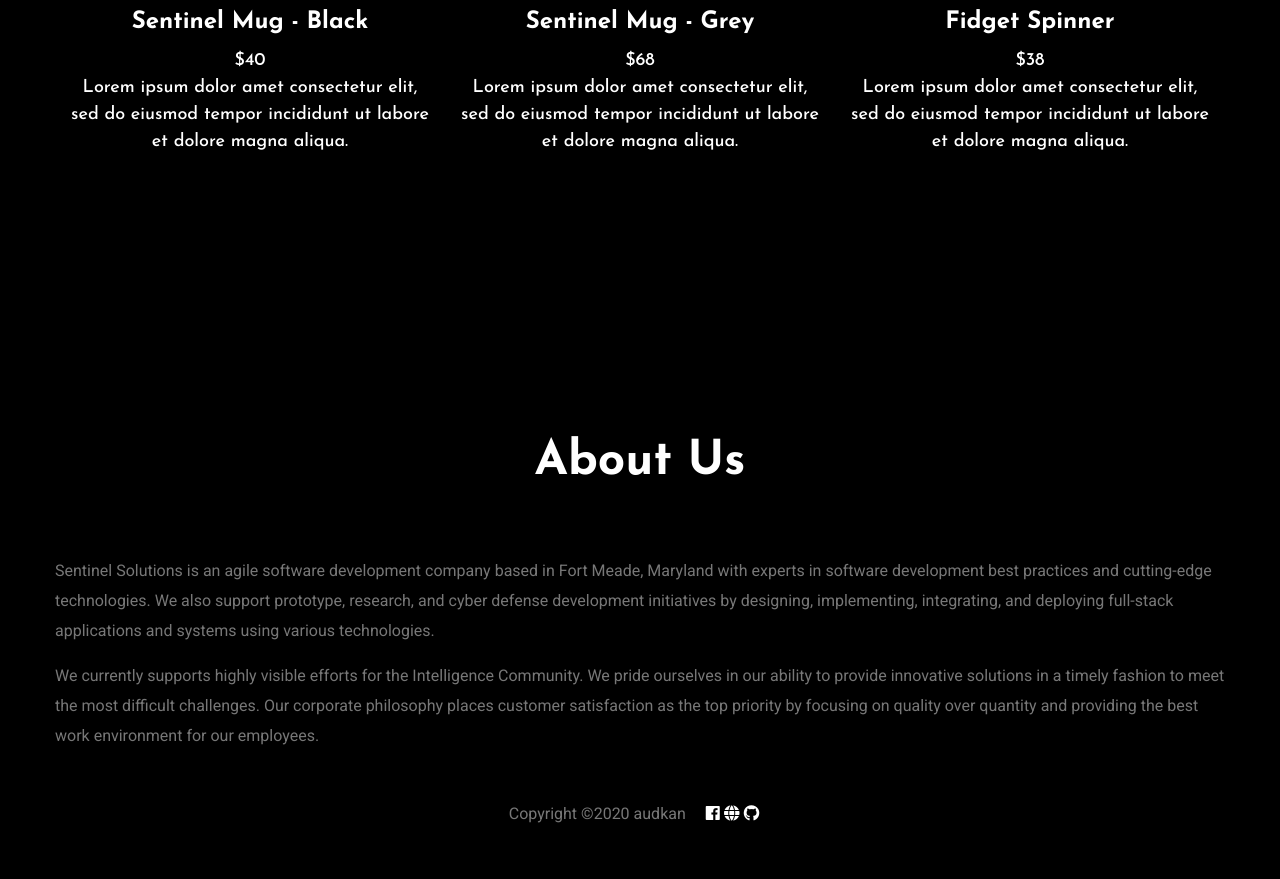
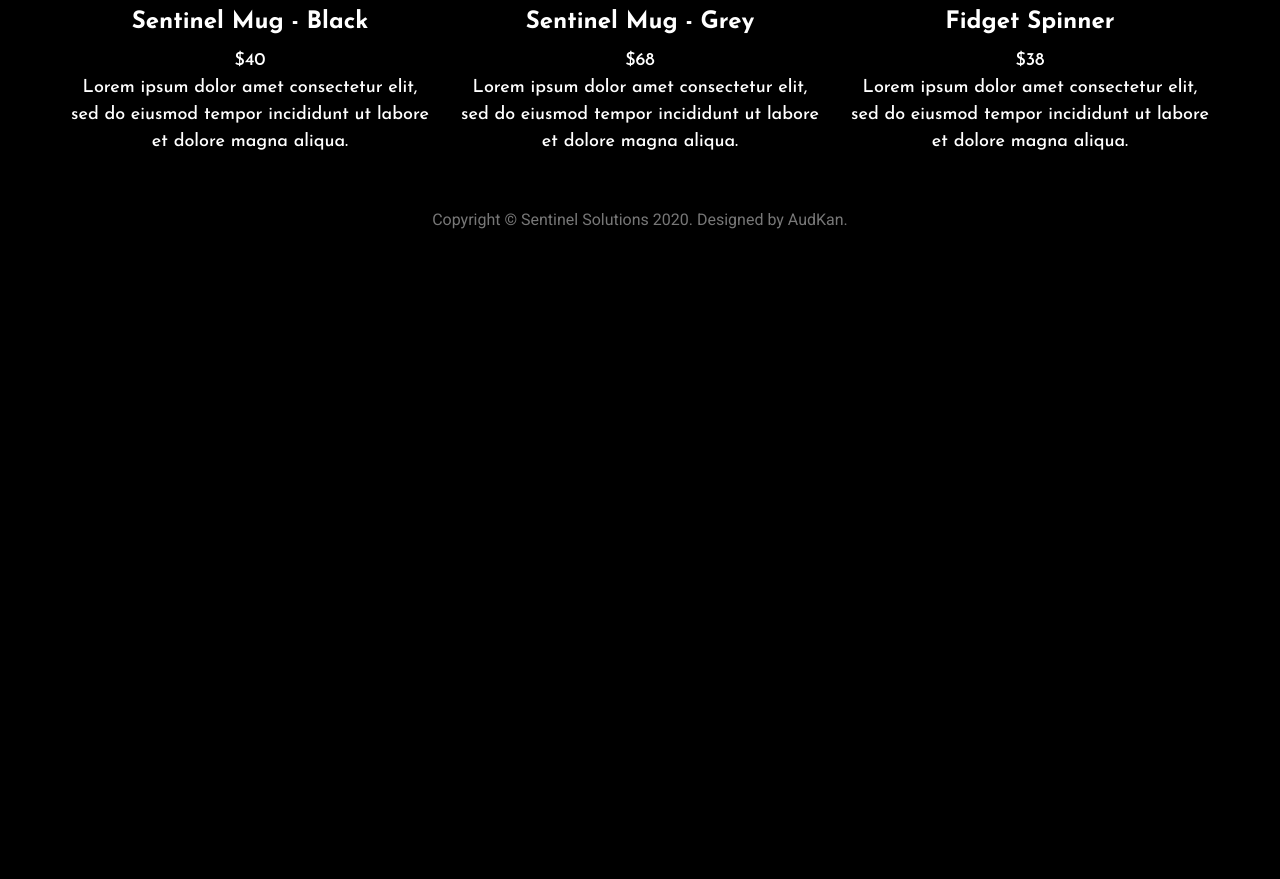
Before and after one commit to audkan/sham-shop, a plain HTML site: page index.html in a window 1280 px wide. Shown: the part 1870-2749 px from the top of the page. After the commit the page ends 2170 px from the top, so only its background shows below. Drawn offline with Linux system fonts and the light colour scheme; files whose address does not match are found by name.

Commit message:
Fixed footer and header

```diff
--- a/index.html
+++ b/index.html
@@ -43,7 +43,6 @@
                 <ul id="navigation">
                   <li><a href="index.html">Home</a></li>
                   <li><a href="index.html#shop">Shop</a></li>
-                  <li><a href="index.html#about">About</a></li>
                   <li><a href="cart.html">Cart (0)</a> </li>
                 </ul>
               </nav>
@@ -212,43 +211,18 @@
       </div>
     </a>
     <!-- Popular Items End -->
-    <hr>
-    <!-- About Details Start -->
-    <a name="about">
-      <div class="about-details section-padding30">
-        <div class="container">
-          <div class="row justify-content-center">
-            <div class="col-xl-7 col-lg-8 col-md-10">
-              <div class="section-tittle mb-70 text-center">
-                <h2>About Us</h2>
-              </div>
-            </div>
-          </div>
-          <div class="row">
-            <p>Sentinel Solutions is an agile software development company based in Fort Meade, Maryland with experts in software development best practices and cutting-edge technologies. We also support prototype, research, and cyber defense development initiatives by designing, implementing, integrating, and deploying full-stack applications and systems using various technologies.</p>
-            <p>We currently supports highly visible efforts for the Intelligence Community. We pride ourselves in our ability to provide innovative solutions in a timely fashion to meet the most difficult challenges. Our corporate philosophy places customer satisfaction as the top priority by focusing on quality over quantity and providing the best work environment for our employees.</p>
-          </div>
-        </div>
-      </div>
-    </a>
-    <!-- About Details End -->
-    <hr>
   </main>
   <footer>
     <!-- Footer Start-->
     <div class="footer-area">
       <div class="container">
         <div class="row d-flex justify-content-center">
-          <div class="col-xl-3 col-lg-3 col-md-4 col-sm-6">
             <div class="single-footer-caption mb-50">
               <div class="footer-tittle">
-                <p>
-                  Copyright &copy;<script>document.write(new Date().getFullYear());</script> audkan
-                  &emsp;<a href="https://www.facebook.com/sentinelsolutionsllc" target="_blank"><i class="fab fa-facebook"></i></a> <a target="_blank"href="https://sentinel-corp.com/"><i class="fas fa-globe"></i></a> <a href="https://github.com/audkan/sham-shop" target="_blank"><i class="fab fa-github"></i></a>
+                <p>Copyright © Sentinel Solutions 2020. Designed by AudKan.
                 </p>
               </div>
             </div>
-          </div>
         </div>
       </div>
     <!-- Footer End-->
```
Also changed, not shown: assets/css/bootstrap.min.css, 1 other file.
